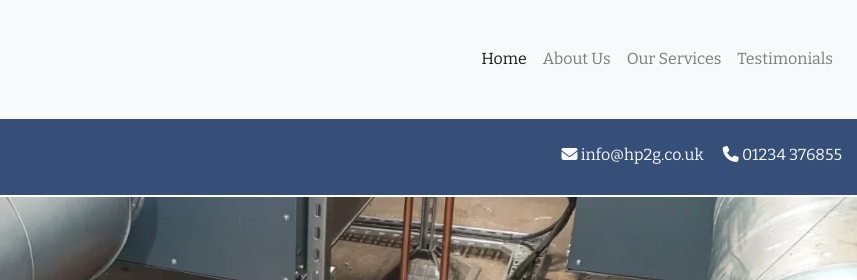
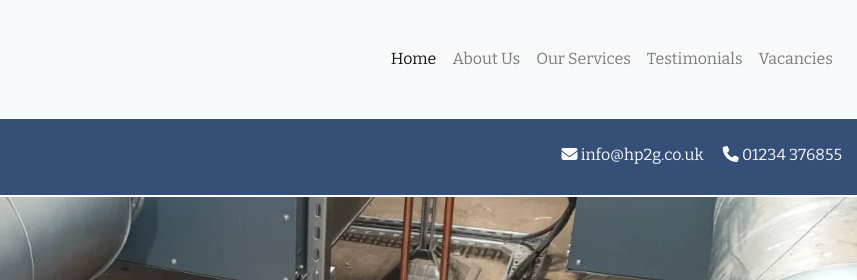
Before and after one commit to sophiebatten123/HP2G, a website: page about.html in a window 1280 px wide. Shown: the top 280 px of the page, 423-1280 px from the left. Drawn offline with nearby package versions, Linux system fonts and the light colour scheme.

Commit message:
Vacancies page added

```diff
--- a/about.html
+++ b/about.html
@@ -37,6 +37,9 @@
             </li>
             <li class="nav-item">
                 <a class="nav-link" href="#reviews">Testimonials</a>
+            </li>
+            <li class="nav-item">
+                <a class="nav-link" href="vacancies.html">Vacancies</a>
             </li>
           </ul>
         </div>
```
